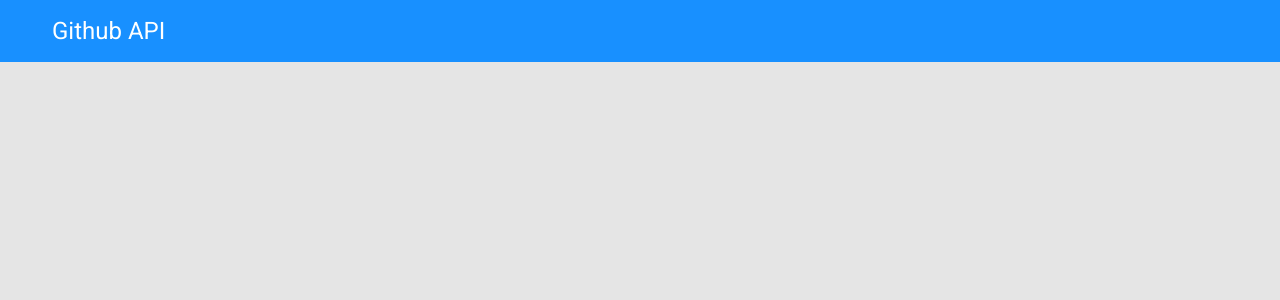
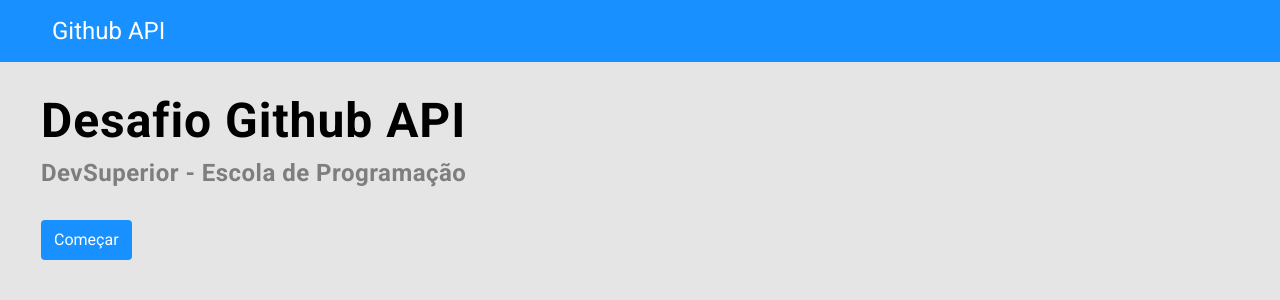
Before and after one commit to Rafaelse6/github-api-react, a React (Create React App) app in the folder github-api/: page / in a window 1280 px wide. Shown: the top 300 px of the page. Built offline with nearby package versions, Linux system fonts and the light colour scheme.

Commit message:
Home texts, button

```diff
--- a/github-api/src/App.tsx
+++ b/github-api/src/App.tsx
@@ -1,7 +1,15 @@
 import "./assets/styles/custom.scss";
 import "./App.css";
 import Navbar from "components/Navbar";
+import HomeTexts from "pages/Home/HomeTexts";
+import HomeButton from "pages/Home/HomeButton";
 
 export default function App() {
-  return <Navbar />;
+  return (
+    <>
+      <Navbar />
+      <HomeTexts />
+      <HomeButton />
+    </>
+  );
 }
--- /dev/null
+++ b/github-api/src/pages/Home/HomeButton/index.tsx
@@ -0,0 +1,13 @@
+import "./styles.css";
+
+const HomeButton = () => {
+  return (
+    <div className="btn-container">
+      <button className="btn bg-primary">
+        <h6>Começar</h6>
+      </button>
+    </div>
+  );
+};
+
+export default HomeButton;
--- /dev/null
+++ b/github-api/src/pages/Home/HomeButton/styles.css
@@ -0,0 +1,17 @@
+.btn-container {
+  display: flex;
+  margin-left: 41px;
+  text-align: center;
+  width: 101px;
+  height: 40px;
+  flex-shrink: 0;
+  border-radius: 4px;
+}
+
+.btn-container h6 {
+  color: #fff;
+  font-size: 16px;
+  font-style: normal;
+  font-weight: 400;
+  line-height: 24px;
+}
--- /dev/null
+++ b/github-api/src/pages/Home/HomeTexts/index.tsx
@@ -0,0 +1,12 @@
+import "./styles.css";
+
+const HomeTexts = () => {
+  return (
+    <>
+      <h1> Desafio Github API</h1>
+      <h2>DevSuperior - Escola de Programação</h2>
+    </>
+  );
+};
+
+export default HomeTexts;
--- /dev/null
+++ b/github-api/src/pages/Home/HomeTexts/styles.css
@@ -0,0 +1,21 @@
+h1 {
+  color: #000;
+  margin-top: 27px;
+  margin-left: 41px;
+  font-size: 48px;
+  font-style: normal;
+  font-weight: 700;
+  line-height: 64px;
+  letter-spacing: 0.96px;
+}
+
+h2 {
+  color: #7e7e7e;
+  font-size: 24px;
+  margin-left: 41px;
+  margin-bottom: 27px;
+  font-style: normal;
+  font-weight: 700;
+  line-height: 40px;
+  letter-spacing: 0.48px;
+}
```
